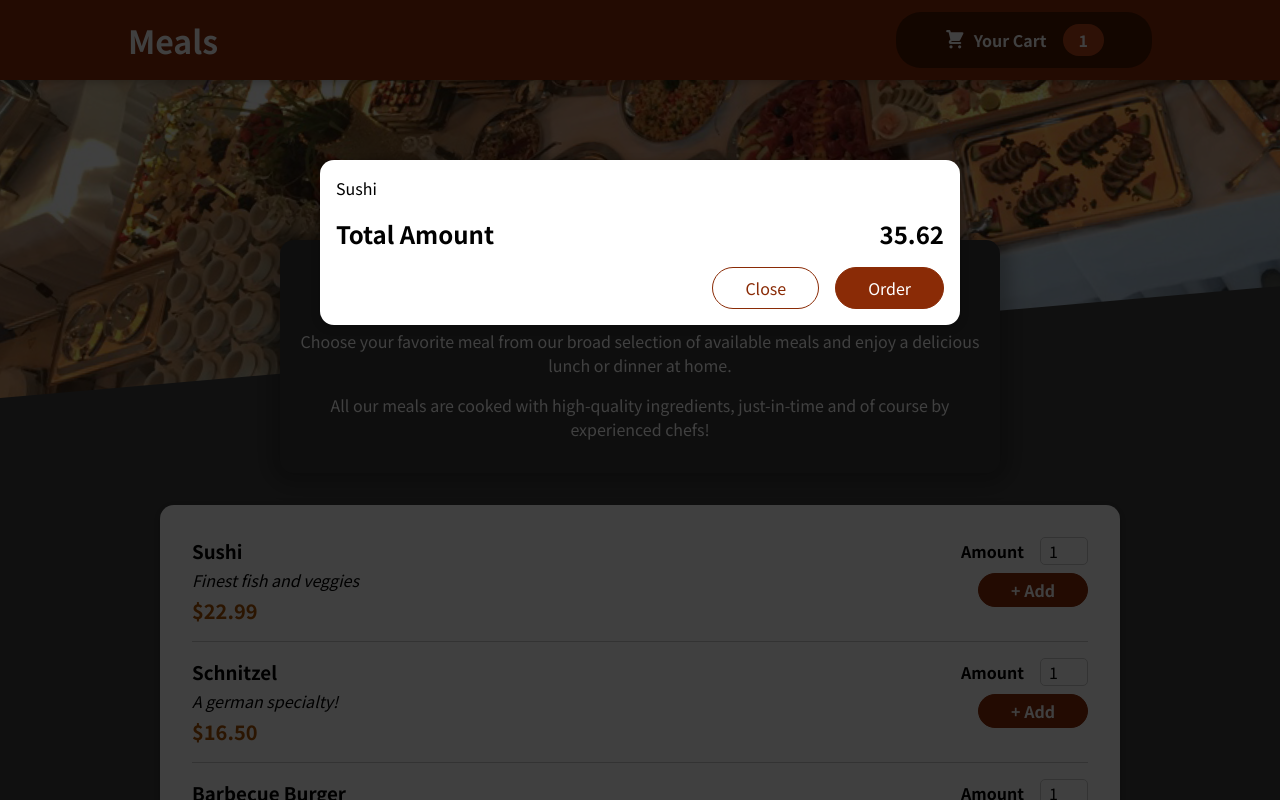
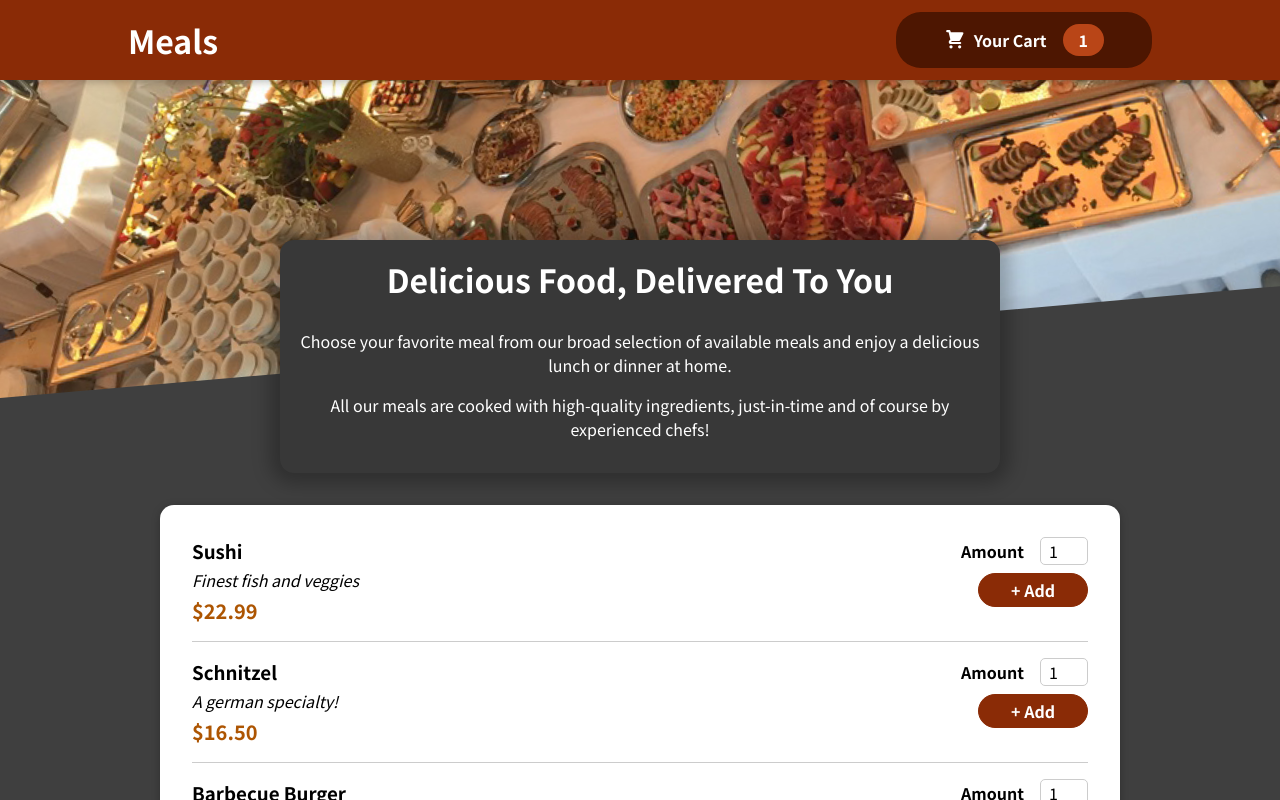
Before and after one commit to LinditaKalaj/Food-Order, a React (Create React App) app: page / in a window 1280 px wide. Shown: the top 800 px of the page. Built offline with nearby package versions, Linux system fonts and the light colour scheme.

Commit message:
Added cart functionality to open and close cart through backdrop or button click

```diff
--- a/src/App.js
+++ b/src/App.js
@@ -1,13 +1,22 @@
-import { Fragment } from "react";
+import { Fragment, useState } from "react";
 import Header from "./components/Layout/Header";
 import Meals from "./components/Meals/Meals";
 import Cart from "./components/Cart/Cart";
 
 function App() {
+  const [cartIsShown, setCartIsShown] = useState(false)
+
+  function showCartHandler(){
+    setCartIsShown(true)
+  }
+  function hideCartHandler(){
+    setCartIsShown(false)
+  }
+
   return (
     <Fragment>
-    <Cart></Cart>
-    <Header/>
+    {cartIsShown && <Cart onHideCart={hideCartHandler}/>}
+    <Header onShowCart={showCartHandler}/>
     <main>
     <Meals/>
     </main>
--- a/src/components/Cart/Cart.js
+++ b/src/components/Cart/Cart.js
@@ -10,14 +10,14 @@
     </ul>
   );
   return (
-    <Modal>
+    <Modal onClose={props.onHideCart}>
       {cartItems}
       <div className={style.total}>
         <span>Total Amount</span>
         <span>35.62</span>
       </div>
       <div className={style.actions}>
-        <button className={style["button--alt"]}>Close</button>
+        <button className={style["button--alt"]} onClick={props.onHideCart}>Close</button>
         <button className={style["button"]}>Order</button>
       </div>
     </Modal>
--- a/src/components/Layout/Header.js
+++ b/src/components/Layout/Header.js
@@ -3,12 +3,12 @@
 import style from "./Header.module.css"
 import HeaderCartButton from "./HeaderCartButton";
 
-function Header(porps) {
+function Header(props) {
   return (
     <Fragment>
       <header className={style.header}>
         <h1>Meals</h1>
-        <HeaderCartButton />
+        <HeaderCartButton onClick={props.onShowCart}/>
       </header>
       <div className={style["main-image"]}>
         <img src={mealsImage} alt="Food displayed on a table"/>
--- a/src/components/Layout/HeaderCartButton.js
+++ b/src/components/Layout/HeaderCartButton.js
@@ -3,7 +3,7 @@
 
 function HeaderCartButton(props) {
   return (
-    <button className={style.button}>
+    <button className={style.button} onClick={props.onClick}>
       <span className={style.icon}>
         <CartIcon />
       </span>
--- a/src/components/UI/Modal.js
+++ b/src/components/UI/Modal.js
@@ -2,7 +2,7 @@
 import ReactDOM from "react-dom";
 
 function Backdrop(props){
-    return <div className={style.backdrop}></div>
+    return <div className={style.backdrop} onClick={props.onClose}></div>
 }
 
 function ModalOverlay(props){
@@ -15,7 +15,7 @@
 function Modal(props){
     return(
         <>
-        {ReactDOM.createPortal(<Backdrop></Backdrop>, portalElement)}
+        {ReactDOM.createPortal(<Backdrop onClose={props.onClose}></Backdrop>, portalElement)}
         {ReactDOM.createPortal(<ModalOverlay>{props.children}</ModalOverlay>, portalElement )}
         </>
     )
```
